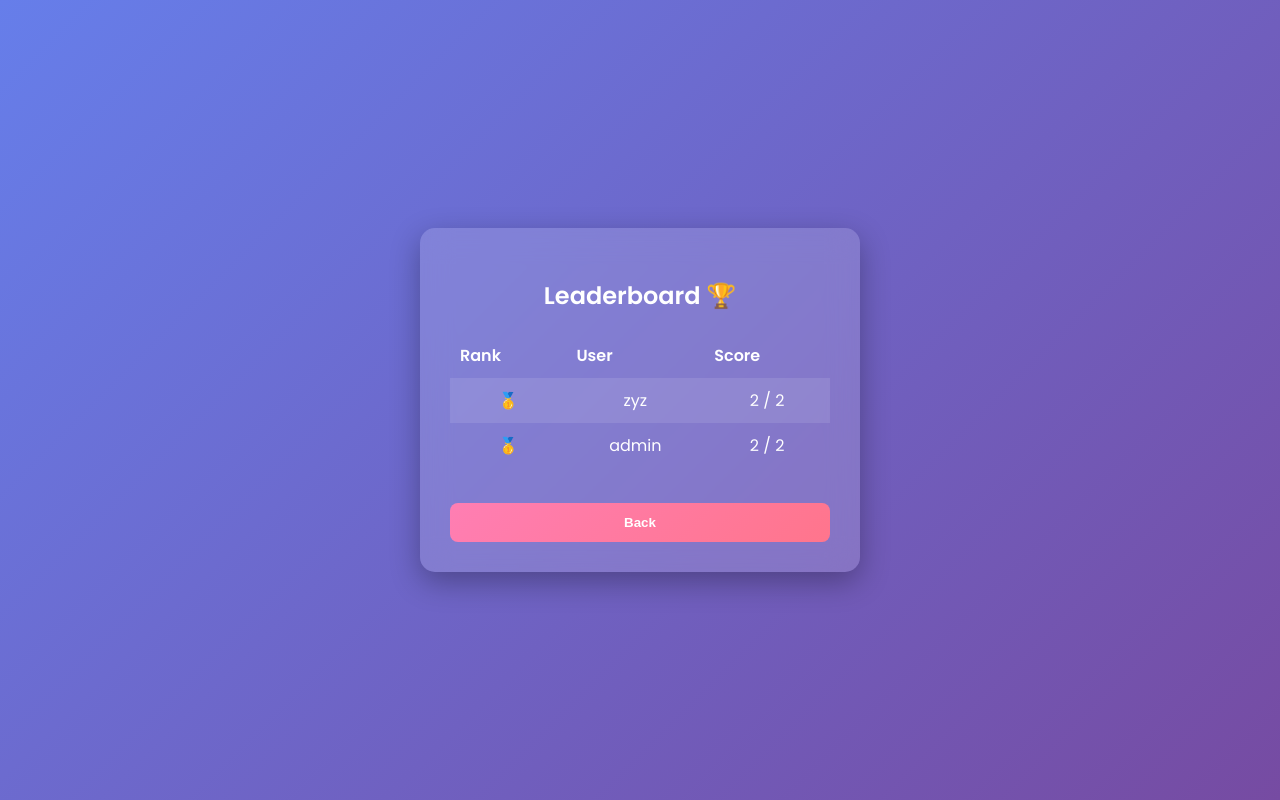
After one commit to adii7764/quiz-app, a Flask app: page /leaderboard in a window 1280 px wide. The commit adds this page. Run offline with Flask 3, Linux system fonts and the light colour scheme; data comes from the database, SQL or seed files in the repository; both versions use the stored data as it was after the commit.

Commit message:
Added quiz system, animated results, leaderboard with ranking and UI improvements

```diff
--- a/app.py
+++ b/app.py
@@ -2,21 +2,24 @@ from flask import Flask, render_template, request, redirect, session
 import sqlite3
 
 app = Flask(__name__)
-app.secret_key = 'secret123'  # Required for session
+app.secret_key = 'secret123'
 
-# Create database
+# ------------------ DATABASE SETUP ------------------
+
 def init_db():
     conn = sqlite3.connect('database.db')
     c = conn.cursor()
+
+    # Users table
     c.execute('''CREATE TABLE IF NOT EXISTS users (
                     id INTEGER PRIMARY KEY AUTOINCREMENT,
                     username TEXT,
                     password TEXT
                 )''')
+
     conn.commit()
     conn.close()
 
-init_db()
 def add_questions():
     conn = sqlite3.connect('database.db')
     c = conn.cursor()
@@ -31,7 +34,6 @@ def add_questions():
                     answer TEXT
                 )''')
 
-    # Insert sample questions (only once)
     c.execute("SELECT COUNT(*) FROM questions")
     count = c.fetchone()[0]
 
@@ -45,9 +47,27 @@ def add_questions():
     conn.commit()
     conn.close()
 
+def create_scores_table():
+    conn = sqlite3.connect('database.db')
+    c = conn.cursor()
+
+    c.execute('''CREATE TABLE IF NOT EXISTS scores (
+                    id INTEGER PRIMARY KEY AUTOINCREMENT,
+                    username TEXT,
+                    score INTEGER,
+                    total INTEGER
+                )''')
+
+    conn.commit()
+    conn.close()
+
+init_db()
 add_questions()
+create_scores_table()
 
-# LOGIN ROUTE
+# ------------------ ROUTES ------------------
+
+# LOGIN
 @app.route('/', methods=['GET', 'POST'])
 def home():
     if request.method == 'POST':
@@ -63,7 +83,7 @@ def home():
         conn.close()
 
         if user:
-            session['user'] = username   # store user in session
+            session['user'] = username
             return redirect('/dashboard')
         else:
             return "Invalid Credentials ❌"
@@ -71,7 +91,7 @@ def home():
     return render_template('login.html')
 
 
-# SIGNUP ROUTE
+# SIGNUP
 @app.route('/signup', methods=['GET', 'POST'])
 def signup():
     if request.method == 'POST':
@@ -91,22 +111,16 @@ def signup():
     return render_template('signup.html')
 
 
-# DASHBOARD ROUTE
+# DASHBOARD
 @app.route('/dashboard')
 def dashboard():
     if 'user' in session:
         return render_template('dashboard.html', user=session['user'])
-    else:
-        return redirect('/')
+    return redirect('/')
 
 
-# LOGOUT ROUTE
-@app.route('/logout')
-def logout():
-    session.pop('user', None)
-    return redirect('/')
-
-@app.route('/quiz', methods=['GET', 'POST'])
+# QUIZ
+@app.route('/quiz', methods=['GET'])
 def quiz():
     if 'user' not in session:
         return redirect('/')
@@ -120,10 +134,15 @@ def quiz():
     conn.close()
 
     return render_template('quiz.html', questions=questions)
+
+
+# RESULT + STORE SCORE
 @app.route('/result', methods=['POST'])
 def result():
     if 'user' not in session:
         return redirect('/')
+
+    username = session['user']
 
     conn = sqlite3.connect('database.db')
     c = conn.cursor()
@@ -141,10 +160,57 @@ def result():
     total = len(questions)
     percentage = round((score / total) * 100) if total > 0 else 0
 
+    # Store score
+    c.execute("INSERT INTO scores (username, score, total) VALUES (?, ?, ?)",
+              (username, score, total))
+
+    conn.commit()
     conn.close()
 
     return render_template('result.html', score=score, total=total, percentage=percentage)
 
 
+# LEADERBOARD
+@app.route('/leaderboard')
+def leaderboard():
+    conn = sqlite3.connect('database.db')
+    c = conn.cursor()
+
+    c.execute("""
+        SELECT username, MAX(score), total
+        FROM scores
+        GROUP BY username
+        ORDER BY MAX(score) DESC
+    """)
+
+    rows = c.fetchall()
+    conn.close()
+
+    # 🔥 ADD RANK LOGIC
+    data = []
+    rank = 0
+    prev_score = None
+    count = 0
+
+    for row in rows:
+        count += 1
+        score = row[1]
+
+        if score != prev_score:
+            rank = count
+
+        data.append((rank, row[0], row[1], row[2]))
+        prev_score = score
+
+    return render_template('leaderboard.html', data=data)
+
+# LOGOUT
+@app.route('/logout')
+def logout():
+    session.pop('user', None)
+    return redirect('/')
+
+
+# RUN
 if __name__ == '__main__':
     app.run(debug=True)
--- a/static/css/style.css
+++ b/static/css/style.css
@@ -1,7 +1,9 @@
+@import url('https://fonts.googleapis.com/css2?family=Poppins:wght@300;400;600&display=swap');
+
 body {
     margin: 0;
     padding: 0;
-    font-family: Arial;
+    font-family: 'Poppins', sans-serif;
     background: linear-gradient(135deg, #667eea, #764ba2);
     height: 100vh;
 }
@@ -14,61 +16,62 @@ body {
     height: 100%;
 }
 
-/* Card UI */
+/* Modern Glass Card */
 .card {
-    background: white;
+    background: rgba(255, 255, 255, 0.15);
+    backdrop-filter: blur(15px);
     padding: 30px;
-    border-radius: 12px;
-    width: 350px;
+    border-radius: 15px;
+    width: 380px;
     text-align: center;
-    box-shadow: 0 10px 25px rgba(0,0,0,0.2);
+    box-shadow: 0 10px 30px rgba(0,0,0,0.3);
     animation: fadeIn 0.8s ease;
+    color: white;
 }
 
-/* Logo emoji */
-.logo {
-    font-size: 40px;
-    margin-bottom: 10px;
-}
-
-/* Headings */
+/* Heading */
 h2 {
     margin-bottom: 20px;
+    font-weight: 600;
 }
 
 /* Inputs */
 input[type="text"],
 input[type="password"] {
     width: 100%;
-    padding: 10px;
-    margin: 10px 0;
-    border: 1px solid #ccc;
+    padding: 12px;
+    margin: 12px 0;
+    border: none;
     border-radius: 8px;
+    outline: none;
 }
 
-/* Button */
+/* Buttons */
 button {
     width: 100%;
-    padding: 10px;
-    background: #667eea;
+    padding: 12px;
+    margin-top: 10px;
+    background: linear-gradient(135deg, #ff7eb3, #ff758c);
     color: white;
     border: none;
     border-radius: 8px;
     cursor: pointer;
     transition: 0.3s;
+    font-weight: 600;
 }
 
 button:hover {
-    background: #5a67d8;
+    transform: scale(1.05);
+    box-shadow: 0 5px 15px rgba(0,0,0,0.3);
 }
 
 /* Links */
 a {
-    color: #667eea;
+    color: #ffd6e0;
     text-decoration: none;
 }
 
-/* Quiz Styling */
+/* Quiz Question */
 .question-box {
     text-align: left;
     margin-bottom: 20px;
@@ -78,43 +81,41 @@ a {
     margin-bottom: 10px;
 }
 
-/* Option styling */
+/* Options */
 .option {
     display: flex;
     align-items: center;
-    background: #f9f9f9;
-    padding: 10px;
+    background: rgba(255,255,255,0.2);
+    padding: 12px;
     margin: 8px 0;
     border-radius: 8px;
     cursor: pointer;
     transition: 0.3s;
 }
 
+.option:hover {
+    background: rgba(255,255,255,0.3);
+}
+
+/* Radio */
 .option input {
     margin-right: 10px;
     transform: scale(1.2);
 }
 
-/* Hover effect */
-.option:hover {
-    background: #e6ecff;
-}
-
-/* Selected option highlight */
+/* Selected */
 .option input:checked {
-    accent-color: #667eea;
+    accent-color: #ff758c;
 }
 
 .option:has(input:checked) {
-    background: #667eea;
-    color: white;
+    background: #ff758c;
 }
 
 /* Navigation buttons */
 .nav-buttons {
     display: flex;
     justify-content: space-between;
-    margin-top: 15px;
 }
 
 .nav-buttons button {
@@ -125,7 +126,22 @@ a {
 #timer {
     font-weight: bold;
     margin-bottom: 10px;
-    color: red;
+    color: #ffd6e0;
+}
+
+/* Table (Leaderboard) */
+table {
+    width: 100%;
+    border-collapse: collapse;
+    margin-top: 10px;
+}
+
+th, td {
+    padding: 10px;
+}
+
+tr:nth-child(even) {
+    background: rgba(255,255,255,0.1);
 }
 
 /* Animation */
@@ -139,3 +155,62 @@ a {
         transform: translateY(0);
     }
 }
+.percentage-box {
+    font-size: 28px;
+    font-weight: bold;
+    margin: 15px 0;
+    padding: 15px;
+    border-radius: 10px;
+    background: #ffffff;
+    color: #333;
+    text-align: center;
+    box-shadow: 0 5px 15px rgba(0,0,0,0.2);
+}
+.circle {
+    width: 120px;
+    height: 120px;
+    border-radius: 50%;
+    margin: 20px auto;
+    background: conic-gradient(#ff758c 0deg, #eee 0deg);
+    display: flex;
+    justify-content: center;
+    align-items: center;
+    transition: 0.3s;
+}
+
+.inner-circle {
+    width: 90px;
+    height: 90px;
+    background: white;
+    border-radius: 50%;
+    display: flex;
+    justify-content: center;
+    align-items: center;
+    font-weight: bold;
+    font-size: 20px;
+    color: #333;
+}
+#feedback {
+    font-size: 18px;
+    margin-top: 10px;
+    font-weight: bold;
+}
+table {
+    width: 100%;
+    border-collapse: collapse;
+    margin-top: 15px;
+}
+
+th {
+    text-align: left;
+    padding: 10px;
+    font-weight: bold;
+}
+
+td {
+    padding: 10px;
+}
+
+tr:hover {
+    background: rgba(255,255,255,0.2);
+}
--- /dev/null
+++ b/templates/leaderboard.html
@@ -0,0 +1,45 @@
+<!DOCTYPE html>
+<html>
+<head>
+    <title>Leaderboard</title>
+    <link rel="stylesheet" href="{{ url_for('static', filename='css/style.css') }}">
+</head>
+<body>
+
+<div class="container">
+    <div class="card">
+        <h2>Leaderboard 🏆</h2>
+
+        <table>
+            <tr>
+                <th>Rank</th>
+                <th>User</th>
+                <th>Score</th>
+            </tr>
+
+            {% for row in data %}
+            <tr>
+                <td>
+                    {% if row[0] == 1 %} 🥇
+                    {% elif row[0] == 2 %} 🥈
+                    {% elif row[0] == 3 %} 🥉
+                    {% else %} {{ row[0] }}
+                    {% endif %}
+                </td>
+
+                <td>{{ row[1] }}</td>
+                <td>{{ row[2] }} / {{ row[3] }}</td>
+            </tr>
+            {% endfor %}
+        </table>
+
+        <br>
+
+        <a href="/dashboard">
+            <button>Back</button>
+        </a>
+    </div>
+</div>
+
+</body>
+</html>
```
Also changed, not shown: templates/dashboard.html (+6 -3 lines), templates/result.html (+50 -4 lines), database.db.
